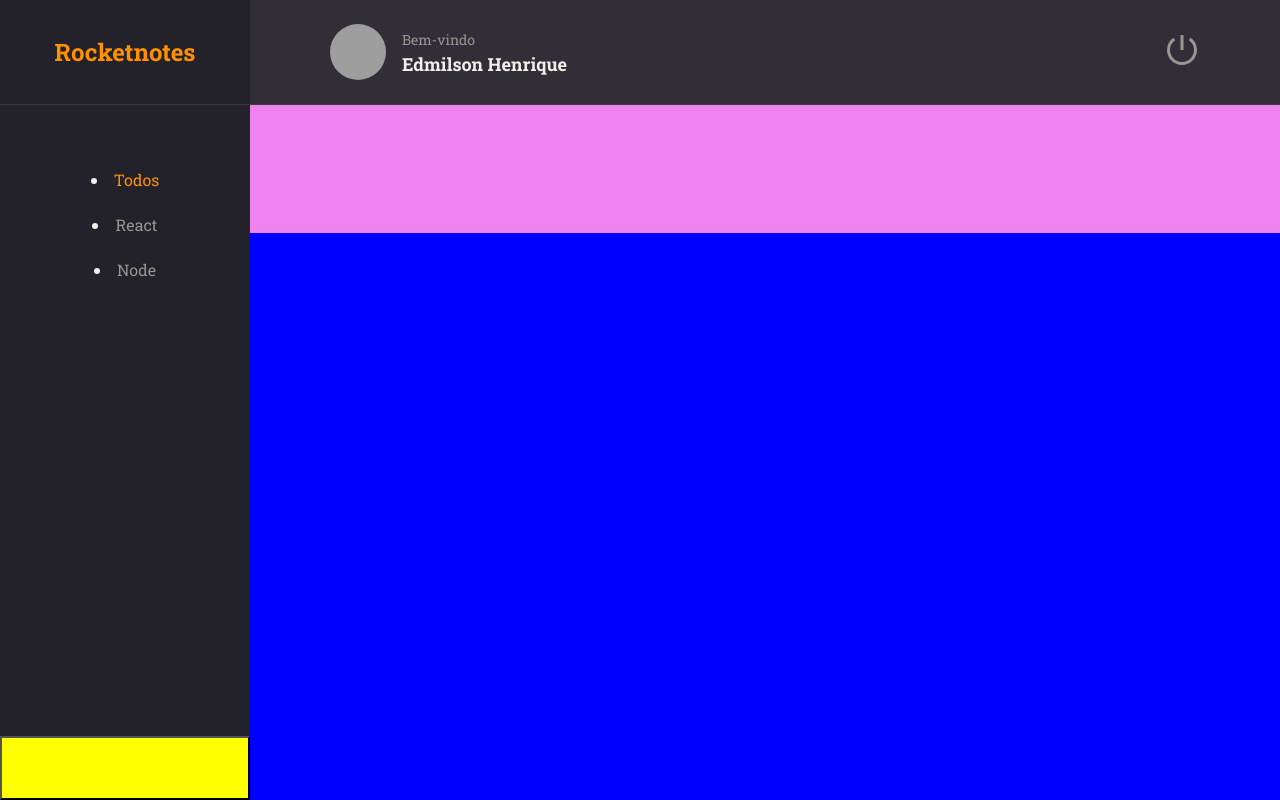
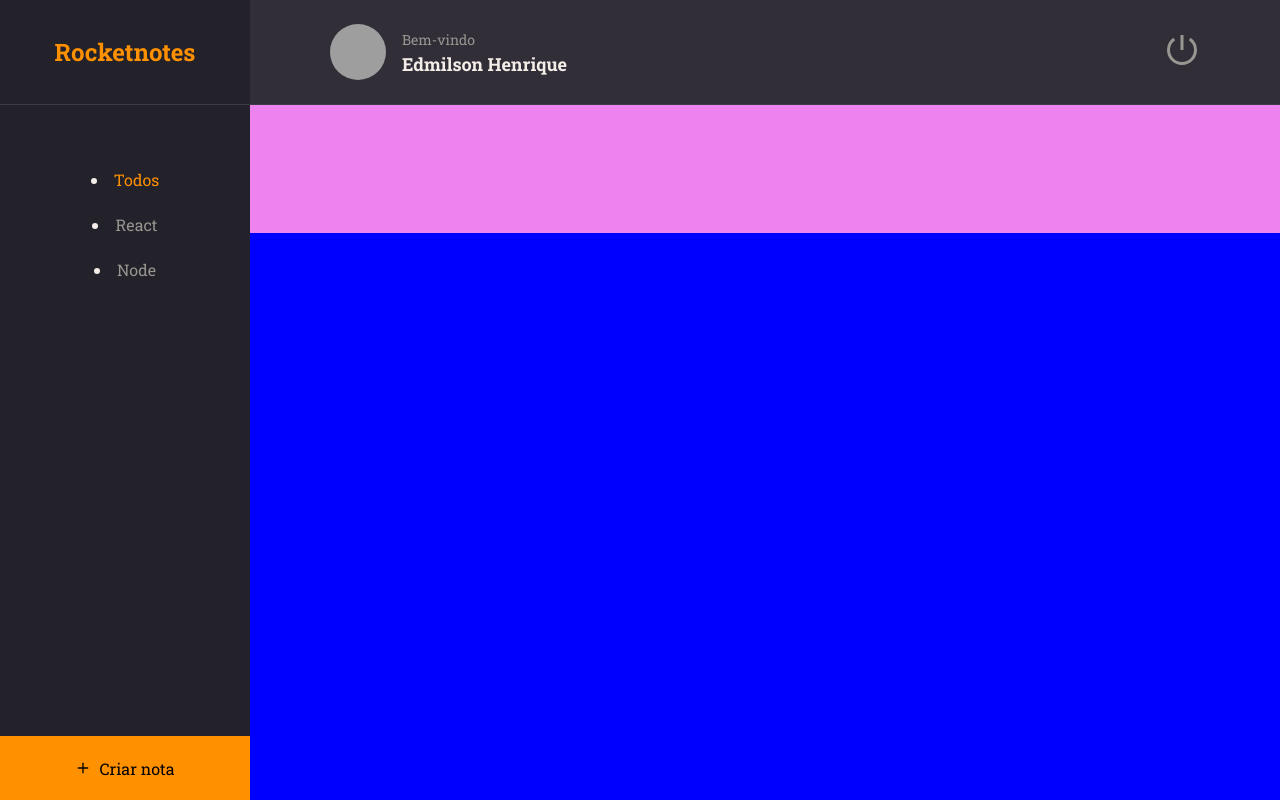
Before and after one commit to Edmilsonhdr/rocketnotes, a React (Vite) app: page / in a window 1280 px wide. Built offline with nearby package versions, Linux system fonts and the light colour scheme; grey boxes are pictures that could not be loaded.

Commit message:
Add Botao Criar Nota

```diff
--- a/src/pages/Home/index.jsx
+++ b/src/pages/Home/index.jsx
@@ -1,3 +1,4 @@
+import { FiPlus } from "react-icons/fi";
 import { Container, Brand, Menu, Search, Content, NewNote } from "./styles";
 import { Header } from "../../components/Header";
 import { ButtonText } from "../../components/ButtonText";
@@ -25,7 +26,10 @@
 
       <Content></Content>
 
-      <NewNote></NewNote>
+      <NewNote>
+        <FiPlus />
+        Criar nota
+      </NewNote>
     </Container>
   );
 }
--- a/src/pages/Home/styles.js
+++ b/src/pages/Home/styles.js
@@ -55,5 +55,14 @@
 `;
 export const NewNote = styled.button`
     grid-area: newnote;
-    background: yellow;
+    background-color: ${({ theme }) => theme.COLORS.ORANGE};
+    border: none;
+
+    display: flex;
+    align-items: center;
+    justify-content: center;
+
+    svg {
+        margin-right: 8px;
+    }
 `;
```
